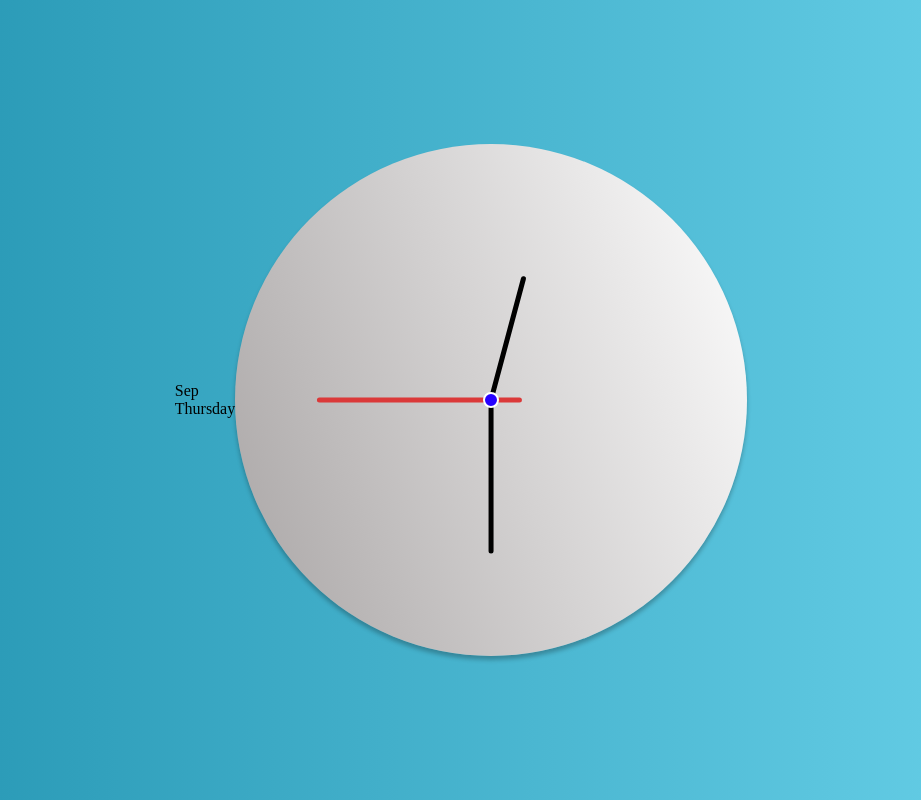
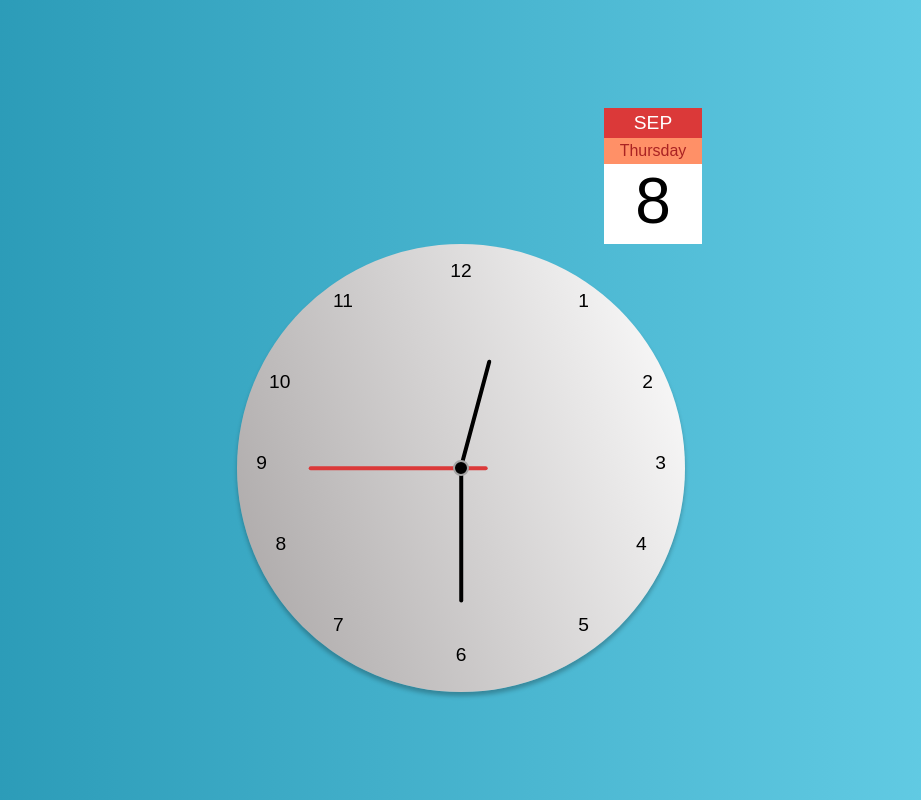
Before and after one commit to renardbergson/Clock, a plain HTML site: page analogicClock.html in a window 1280 px wide. Shown: the whole page, without its empty margins (179-1100 px from the left). Drawn offline with Linux system fonts and the light colour scheme.

Commit message:
Putting numbers in the clock and editing the calendar

```diff
--- a/analogicClock.html
+++ b/analogicClock.html
@@ -11,7 +11,7 @@
     <div class="workspace2">
         <div class="calendar">
             <div id="month"></div>
-            <div id="day-of-the-weeek"></div>
+            <div id="day-of-the-week"></div>
             <div id="day-of-month"></div>
         </div>
         <div class="analogic-clock">
@@ -19,6 +19,33 @@
             <div class="min"></div>
             <div class="sec"></div>
             <div class="pin"></div>
+            <div class="numbers">
+                <div class="first-line">12</div>
+                <div class="centeredNumbers">
+                    <div class="second-line">
+                        <span>11</span>
+                        <span>1</span>
+                    </div>
+                    <div class="third-line">
+                        <span>10</span>
+                        <span>2</span>
+                    </div>
+                    <div class="fourth-line">
+                        <span>9</span>
+                        <span>3</span>
+                    </div>
+                    <div class="fiveth-line">
+                        <span>8</span>
+                        <span>4</span>
+                    </div>
+                    <div class="sixth-line">
+                        <span>7</span>
+                        <span>5</span>
+                    </div>
+                </div>
+
+                <div class="seventh-line">6</div>
+            </div>
         </div>
     </div>
     <script src="/src/analogicClock.js"></script>
--- a/css/main.scss
+++ b/css/main.scss
@@ -62,12 +62,44 @@
     width: 100%;
     height: 100vh;
     display: flex;
+    flex-direction: column;
     justify-content: center;
     align-items: center;
 
+    .calendar {
+        position: relative;
+        display: flex;
+        flex-direction: column;
+        text-align: center;
+        margin-left: 30%;
+        margin-bottom: 0;
+        font-family: 'Rubik', sans-serif;
+
+        #month {
+            background-color: #db3939;
+            color: white;
+            text-transform: uppercase;
+            font-size: 1.2rem;
+            padding: 4px 0;
+        }
+
+        #day-of-the-week {
+            background-color: rgb(255, 144, 103);
+            color: rgb(170, 35, 35);
+            padding: 4px 16px;
+
+        }
+
+        #day-of-month {
+            background-color: white;
+            height: 80px;
+            font-size: 4rem;
+        }
+    }
+
     .analogic-clock {
-        width: 40vw;
-        height: 40vw;
+        width: 35vw;
+        height: 35vw;
         background-image: linear-gradient(70deg, rgb(168, 164, 164), white);
         background-size: cover;
         box-shadow: 0px 4px 4px rgba(0, 0, 0, 0.25);
@@ -95,8 +127,8 @@
             bottom: 0;
             width: 1em;
             height: 1em;
-            background: rgb(38, 0, 255);
-            border: 2px solid #ffffff;
+            background: rgb(0, 0, 0);
+            border: 2px solid #a5a4a4;
             border-radius: 10em;
             margin: auto;
             z-index: 10;
@@ -117,6 +149,69 @@
             background-color: #db3939;
             transform-origin: 50% 85%;
         }
+
+        .numbers {
+            display: flex;
+            flex-direction: column;
+            text-align: center;
+            align-items: center;
+            justify-content: space-between;
+            font-family: 'Rubik', sans-serif;
+            font-size: 1.2rem;
+            padding: 8px 8px;
+
+            .first-line {
+                width: 30vw;
+                display: flex;
+                justify-content: center;
+                margin-top: 8px;
+            }
+
+            .centeredNumbers {
+                height: 27vw;
+
+                display: flex;
+                flex-direction: column;
+                text-align: center;
+                align-items: center;
+                justify-content: space-between;
+                margin: 8px 0;
+
+                .second-line {
+                    width: 20vw;
+                    display: flex;
+                    justify-content: space-between;
+                }
+
+                .third-line {
+                    width: 30vw;
+                    display: flex;
+                    justify-content: space-between;
+                }
+
+                .fourth-line {
+                    width: 32vw;
+                    display: flex;
+                    justify-content: space-between;
+                }
+
+                .fiveth-line {
+                    width: 29vw;
+                    display: flex;
+                    justify-content: space-between;
+                }
+
+                .sixth-line {
+                    width: 20vw;
+                    display: flex;
+                    justify-content: space-between;
+                }
+            }
+
+            .seventh-line {
+                margin-bottom: 8px;
+            }
+        }
     }
 
 }
--- a/src/analogicClock.js
+++ b/src/analogicClock.js
@@ -35,8 +35,10 @@ let day = new Date();
 
 let month = day.toLocaleString("en-US", { month: "short" });
 
-let dayMonth = day.getDay();
+let dayMonth = day.getDate();
 
-document.getElementById("day-of-the-weeek").innerHTML = week[day.getDay()];
+document.getElementById("day-of-the-week").innerHTML = week[day.getDay()];
 
 document.getElementById("month").innerHTML = month;
+
+document.getElementById("day-of-month").innerHTML = dayMonth;
```
Also changed, not shown: css/main.css, 1 other file.
